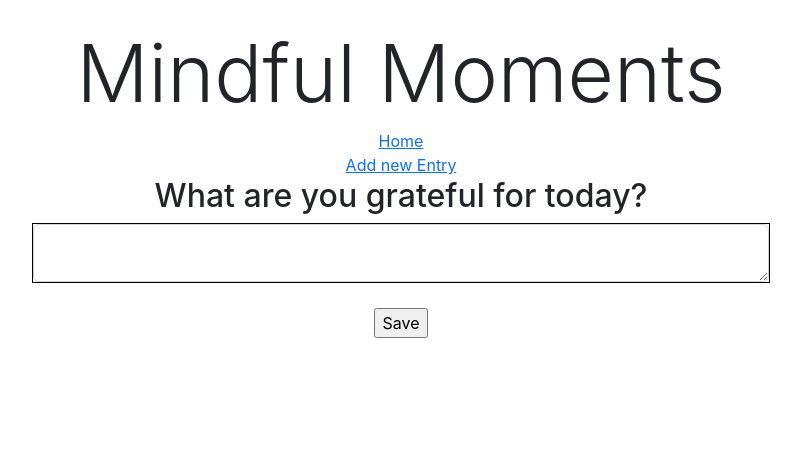
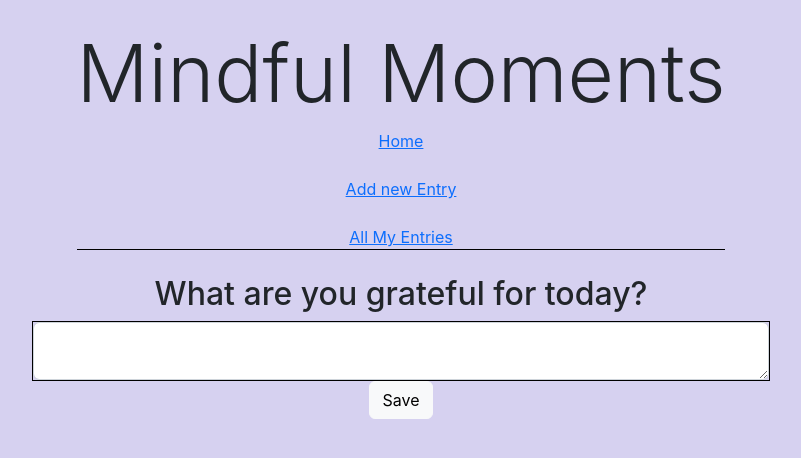
Before and after one commit to amelia-laborte/Mindful-Moments, a React (Create React App) app in the folder client/: page /create in a window 1280 px wide. Shown: the top 458 px of the page, without its empty margins (239-1040 px from the left). Built offline with nearby package versions, Linux system fonts and the light colour scheme.

Commit message:
Added more css styling

```diff
--- a/client/src/App.css
+++ b/client/src/App.css
@@ -1,51 +1,30 @@
+*{ background-color: #d6d1f0; padding: 0; }
 .App {
   text-align: center;
   padding: 25px;
+
 }
+.Header{
+  display: inline-flex;
+  flex-direction: column;
+  justify-content: space-around;
+  border-bottom: black 1px solid;
+  margin-bottom: 25px;
+}
+
 .form-floating {
 
   display: block;
   border: 1px black solid;
   margin-left: 20%;
   margin-right: 20%;
-  margin-bottom: 25px;
+  /* margin-bottom: 25px; */
   font-size: 1rem;
   line-height: 1.5em;
   font-family: "Papyrus", fantasy;
 
 }
 
-.App-logo {
-  height: 40vmin;
-  pointer-events: none;
+.App-link {
+  color:black;
 }
-
-@media (prefers-reduced-motion: no-preference) {
-  .App-logo {
-    animation: App-logo-spin infinite 20s linear;
-  }
-}
-
-.App-header {
-  background-color: #282c34;
-  min-height: 100vh;
-  display: flex;
-  flex-direction: column;
-  align-items: center;
-  justify-content: center;
-  font-size: calc(10px + 2vmin);
-  color: white;
-}
-
-.App-link {
-  color: #61dafb;
-}
-
-@keyframes App-logo-spin {
-  from {
-    transform: rotate(0deg);
-  }
-  to {
-    transform: rotate(360deg);
-  }
-}
--- a/client/src/components/Header.js
+++ b/client/src/components/Header.js
@@ -1,12 +1,14 @@
 import React from "react";
 import { NavLink } from "react-router-dom";
 
+
 const Header = () =>{
     return (
-        <div>
+        <div className="Header">
             <h1 class="display-1" >Mindful Moments</h1>
             <NavLink to="/">Home</NavLink><br></br>
-            <NavLink to="/create">Add new Entry</NavLink>
+            <NavLink to="/create">Add new Entry</NavLink><br></br>
+            <NavLink to="/entries">All My Entries</NavLink>
         </div>
     )
 }
--- a/client/src/components/HomePage.js
+++ b/client/src/components/HomePage.js
@@ -9,7 +9,7 @@ const HomePage = () => {
         <div>
             <h2>This is a space where you get to jot down all that you are grateful for.</h2>
             <Link to={`/create`}>
-                <button>Begin My Journey</button>
+                <button type="button" class="btn btn-light" >Begin My Journey</button>
             </Link>
         </div>
     )
--- a/client/src/components/NewEntry.js
+++ b/client/src/components/NewEntry.js
@@ -27,7 +27,7 @@ const NewEntry = () =>{
             <div class="form-floating" >
             <textarea class="form-control" type="text" rows="5" col="40" onChange={(e)=> setJournalEntry(e.target.value)}></textarea>
             </div>
-            <input type="Submit" value="Save"></input>
+            <input class="btn btn-light" type="Submit" value="Save"></input>
         </form>
     )
 };
```
